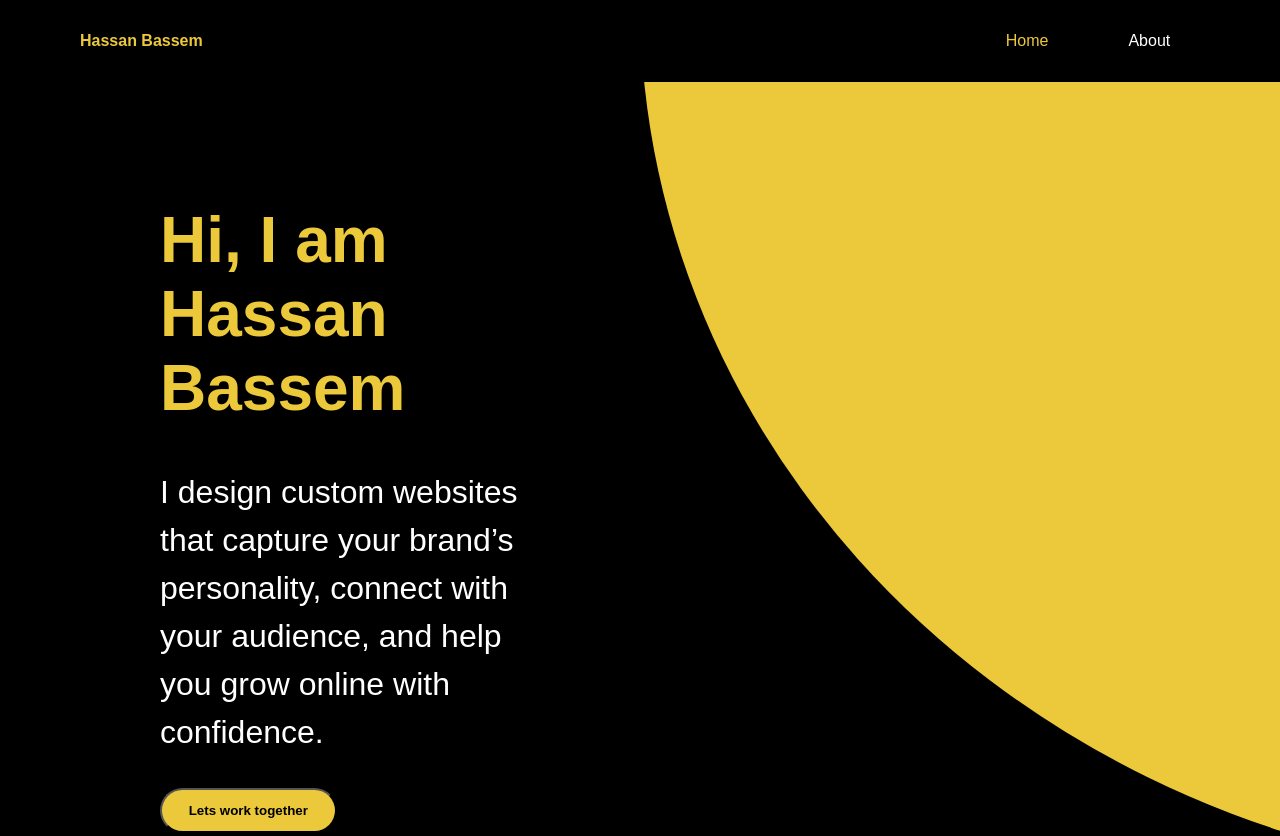
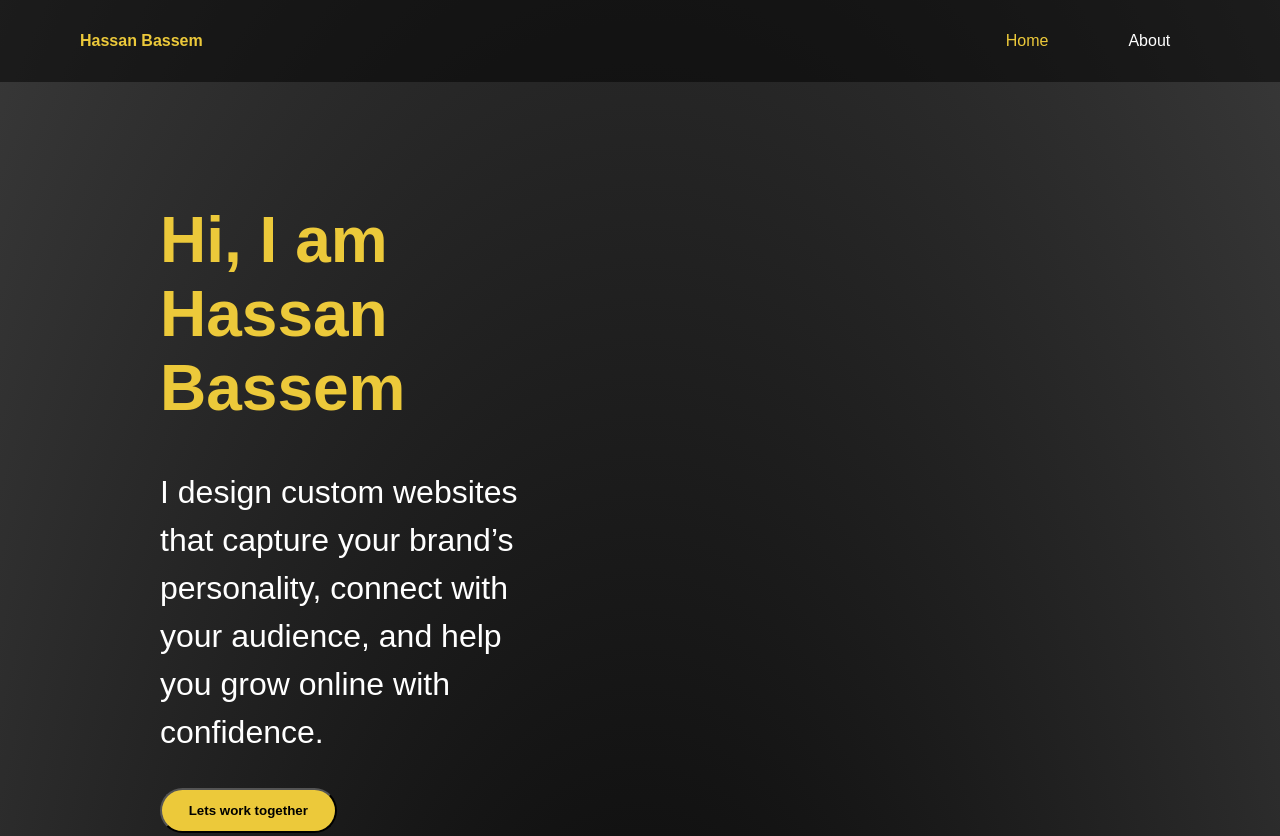
Before and after one commit to hassanbassem/portfolio-website, a plain HTML site: page index.html in a window 1280 px wide. Shown: the top 836 px of the page. Drawn offline with Linux system fonts and the light colour scheme.

Commit message:
modified gradient

```diff
--- a/index.html
+++ b/index.html
@@ -24,7 +24,7 @@
                     connect with your audience, and help you grow online with confidence.</p>
                 <button>Lets work together</button>
             </div>
-            <div class="circle"></div>
+            <!-- <div class="circle"></div> -->
             <img src="x" alt="">
         </main>
     </header>
--- a/stylesheet.css
+++ b/stylesheet.css
@@ -11,7 +11,7 @@
 body {
     padding: 0;
     margin: 0;
-    background-color: black;
+    background: radial-gradient(black 0%, #383838 100%);
     color: white;
     font-family: Arial, Helvetica, sans-serif;
     max-width: 100vw;
@@ -29,13 +29,12 @@ ul {
 
 header {
     min-height: 100vh;
-    background-color: black;
     display: flex;
     flex-direction: column;
 }
 
 nav {
-    background-color: black;
+    background-color: rgba(0, 0, 0, 0.5);
     display: flex;
     justify-content: space-between;
     align-items: center;
```
